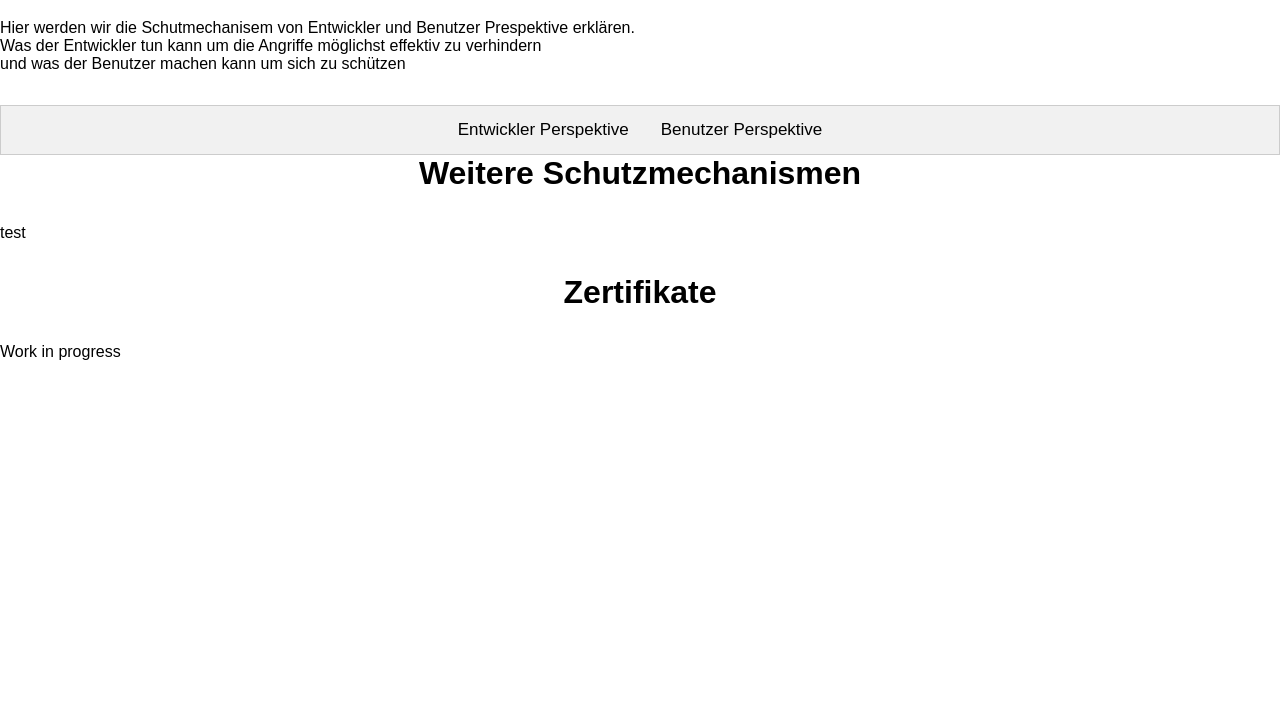
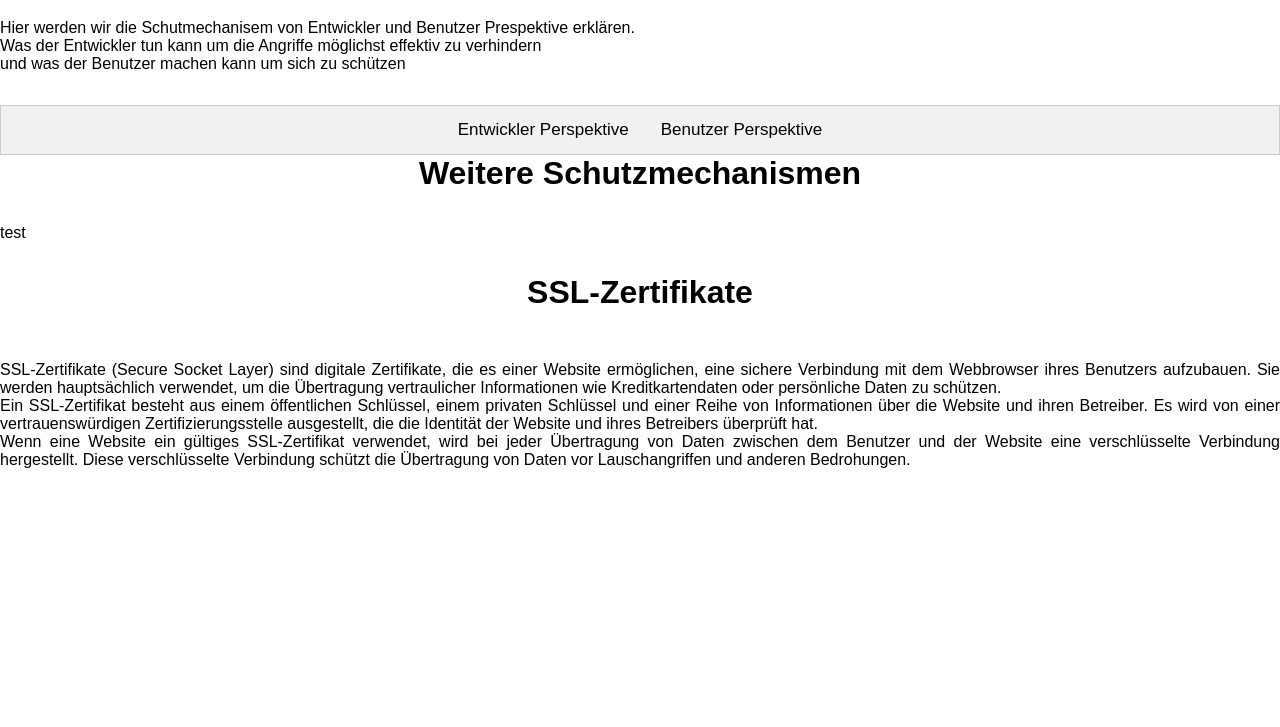
Before and after one commit to nihalalizada/kappes-projekt, a Flask app: page /schutz in a window 1280 px wide. Shown: the part 50-777 px from the top of the page. Run offline with Flask 2, Linux system fonts and the light colour scheme.

Commit message:
Text added

```diff
--- a/app/templates/schutz.html
+++ b/app/templates/schutz.html
@@ -30,23 +30,39 @@
 
           <div id="Tab1" class="tabcontent">
             <h3>Entwickler Perspektive</h3>
-            <p>Der Entwickler kann folgendes tun um die Seite sicherer zu gestalten</p>
-            <li> Punkt 1</li>
-            <li> Punkt 2</li>
+            <p>Der Entwickler kann folgende Mechanismen einbauen, um die Sicherheit zu erhöhen</p>
+            <li> Überprüfung von Eingabedaten</li>
+            <li> Rechteverwaltung</li>
+            <li> Authentifizierung</li>
+            <li> Verschlüsselung</li>
           </div>
 
           <div id="Tab2" class="tabcontent">
             <h3>Benutzer Perspektive</h3>
-            <p>Der Benutzer kann folgendes tun um sich vor Angriffe zu schützen</p>
-            <li> Punkt 1</li>
-            <li> Punkt 2</li>
+            <p>Der Benutzer kann folgendes tun um die Authentizität einer Webseite zu prüfen</p>
+            <li> Verschlüsselte Verbindung durch Zertifikate (Weiter unten genauer drauf eingegangen</li>
+            <li> Malware (Andere Überschrift geben)</li>
+            <li> Impressum / Datenschutzrichtlinie</li>
           </div>
     </main>
     <h1> Weitere Schutzmechanismen </h1>
     <p>test</p>
-    <h1>Zertifikate</h1>
+    <h1>SSL-Zertifikate</h1>
+    <br>
     <p>
-      Work in progress
+      SSL-Zertifikate (Secure Socket Layer) sind digitale Zertifikate, die es einer Website ermöglichen, eine sichere Verbindung
+      mit dem Webbrowser ihres Benutzers aufzubauen. Sie werden hauptsächlich verwendet, um die Übertragung vertraulicher
+      Informationen wie Kreditkartendaten oder persönliche Daten zu schützen.
+      <br>
+      Ein SSL-Zertifikat besteht aus einem öffentlichen Schlüssel, einem privaten Schlüssel und einer Reihe von Informationen
+      über die Website und ihren Betreiber. Es wird von einer vertrauenswürdigen Zertifizierungsstelle ausgestellt, die die
+      Identität der Website und ihres Betreibers überprüft hat.
+      <br>
+      Wenn eine Website ein gültiges SSL-Zertifikat verwendet, wird bei jeder Übertragung von Daten zwischen dem Benutzer
+      und der Website eine verschlüsselte Verbindung hergestellt. Diese verschlüsselte Verbindung schützt die Übertragung
+      von Daten vor Lauschangriffen und anderen Bedrohungen.
+      <br><br>
+      <!--Vielleicht ein link zu Wie erstellt man SSL Zertifikate?-->
     </p>
     <div class = "footer">
         Footer - 2023 - Informatik Projekt - Creative Commons License
```
Also changed, not shown: app/templates/proxy.html (+6 -3 lines), app/templates/tools.html (+13 -4 lines).
